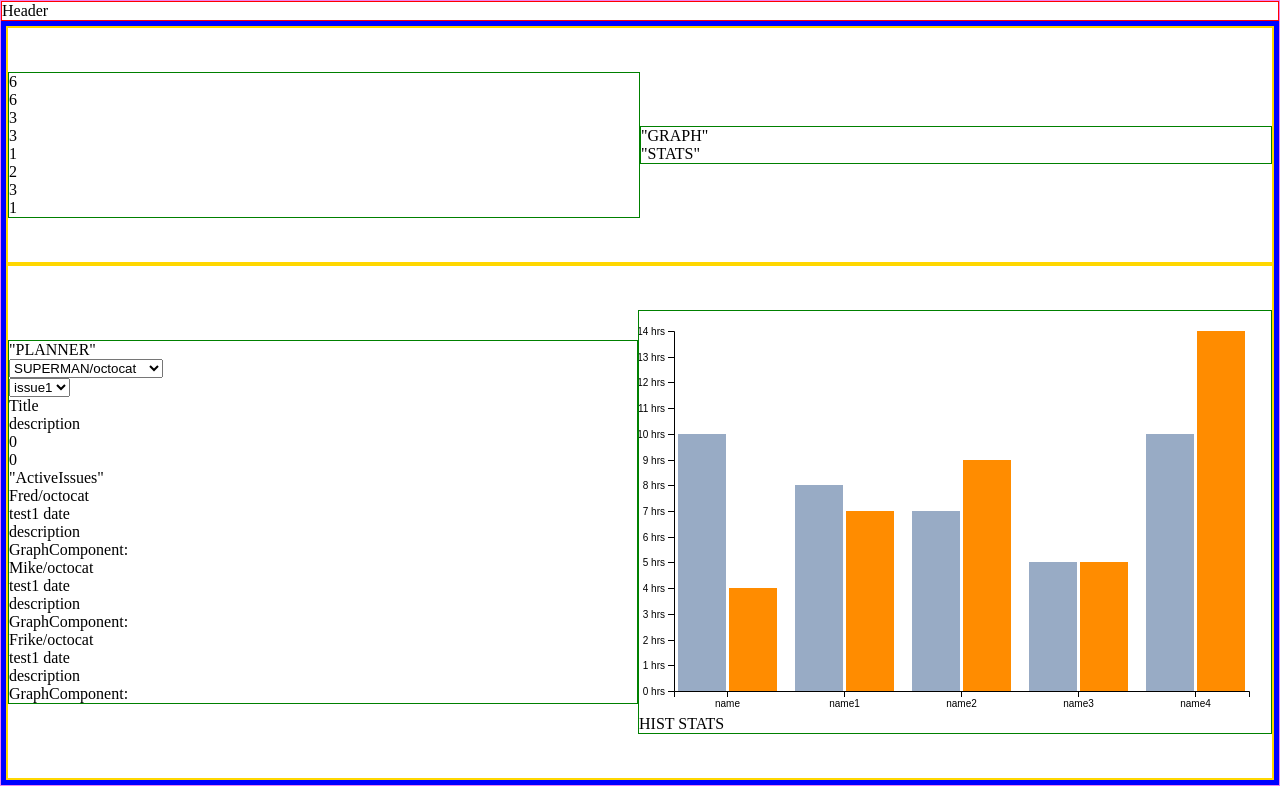
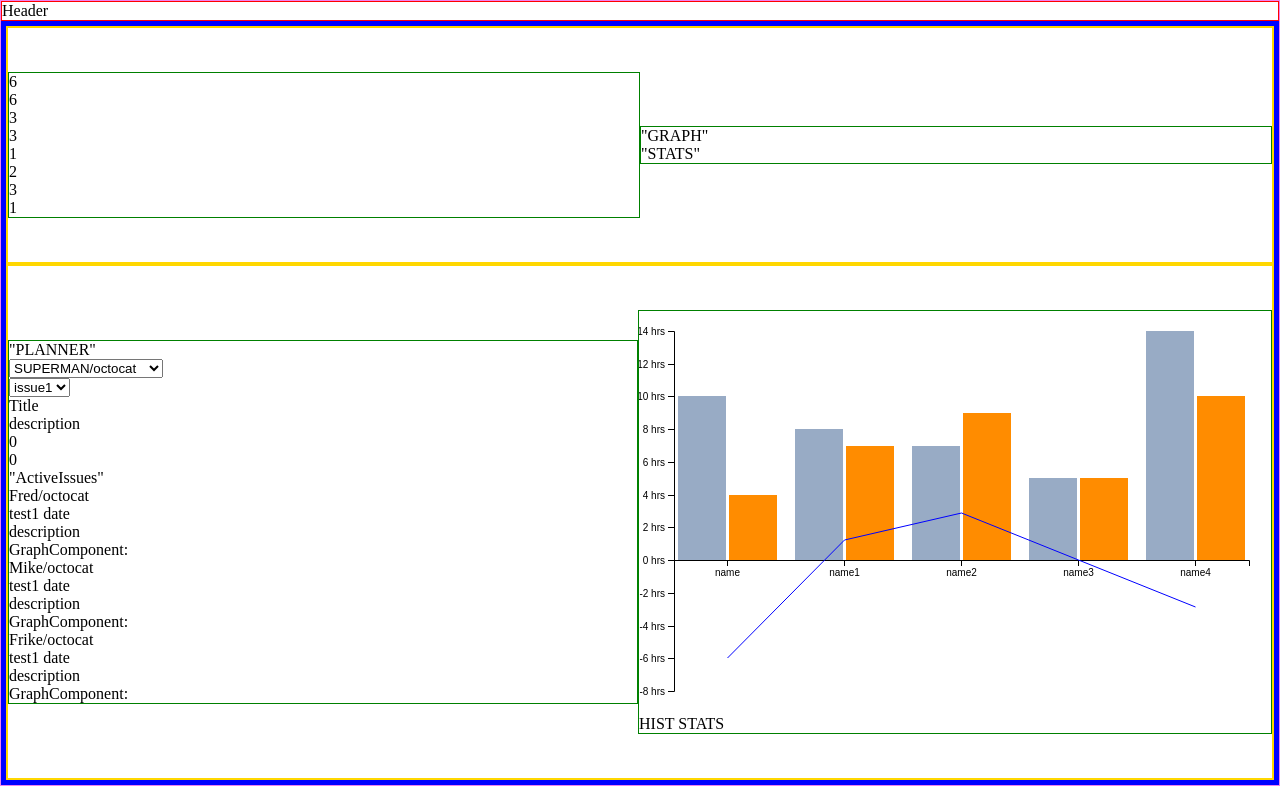
Before and after one commit to Banz-Lou/Pomocode, a React app: page / in a window 1280 px wide. Built offline with nearby package versions, Linux system fonts and the light colour scheme.

Commit message:
Almsot completed Historical chart, last step legend

```diff
--- a/src/components/Vizualizations/HistoricalChart.js
+++ b/src/components/Vizualizations/HistoricalChart.js
@@ -8,27 +8,32 @@ const data = [
 	{
 		issue: 'name',
 		planned: 10,
-		actual: 4
+		actual: 4,
+		difference: -60
 	},
 	{
 		issue: 'name1',
 		planned: 8,
-		actual: 7
+		actual: 7,
+		difference: 12.5
 	},
 	{
 		issue: 'name2',
 		planned: 7,
-		actual: 9
+		actual: 9,
+		difference: 28.6
 	},
 	{
 		issue: 'name3',
 		planned: 5,
-		actual: 5
+		actual: 5,
+		difference: 0
 	},
 	{
 		issue: 'name4',
-		planned: 10,
-		actual: 14
+		planned: 14,
+		actual: 10,
+		difference: -28.6
 	}
 ];
 data.columns = ['issue', 'planned', 'actual'];
@@ -47,23 +52,33 @@ class HistoricalChart extends Component {
 	yAxis = d3.axisLeft().tickFormat(d => `${d} hrs`);
 
 	static getDerivedStateFromProps(nextProps, prevState) {
+		//Creates scale for each set of bar's container
 		var x0 = d3
 			.scaleBand()
 			.domain(data.map(d => d.issue))
 			.rangeRound([margin.left, width - margin.right])
 			.paddingInner(0.1);
-
+		//Creates scales for rendered bars within each <g> container
 		var x1 = d3
 			.scaleBand()
 			.domain(keys)
 			.rangeRound([0, x0.bandwidth()])
 			.padding(0.05);
 
+		//Max between both planned and actual
+		var yScaleMax = d3.max(data, d => d3.max(keys, key => d[key]));
+		//Shifts xscale upwards by 1/2 of the max -> requirements for second Y axis (%)
+		var yScaleMin = yScaleMax / -2;
+
+		//Creates y scale for time
 		var y = d3
 			.scaleLinear()
-			.domain([0, d3.max(data, d => d3.max(keys, key => d[key]))])
+			.domain([yScaleMin, yScaleMax])
 			.nice()
 			.rangeRound([height - margin.bottom, margin.top]);
+
+		//Helper to identify where the new "0" point is on the Y-Axis
+		var xAxisPosition = y(0);
 
 		var colors = {
 			planned: '#98abc5',
@@ -86,7 +101,25 @@ class HistoricalChart extends Component {
 			return subBars;
 		});
 
-		return { bars, containers, x0, y };
+		//Min for % differences
+		var yPercentMin = d3.min(data, d => d.difference);
+
+		//Calculates the new Y- scaled ratio to keep the % Y-axis in line with shifted time Y-axis.
+		var multiplyer = Math.ceil(Math.abs(yPercentMin / yScaleMin));
+
+		var yPercentScale = d3
+			.scaleLinear()
+			.domain([yScaleMin * multiplyer, yScaleMax * multiplyer])
+			.nice()
+			.rangeRound([height - margin.bottom, margin.top]);
+
+		const line = d3
+			.line()
+			.x(d => x0(d.issue))
+			.y(d => yPercentScale(d.difference));
+
+		const lineGraph = line(data);
+		return { bars, containers, x0, y, xAxisPosition, lineGraph };
 	}
 
 	componentDidMount() {
@@ -112,8 +145,17 @@ class HistoricalChart extends Component {
 						))}
 					</g>
 				))}
-				<g ref="xAxis" transform={`translate(0, ${height - margin.bottom})`} />
+				<g
+					ref="xAxis"
+					transform={`translate(0, ${this.state.xAxisPosition})`}
+				/>
 				<g ref="yAxis" transform={`translate(${margin.left}, 0)`} />
+				<path
+					d={this.state.lineGraph}
+					fill="none"
+					stroke="blue"
+					transform={`translate(${this.state.x0.bandwidth() / 2}, 0)`}
+				/>
 			</svg>
 		);
 	}
```
